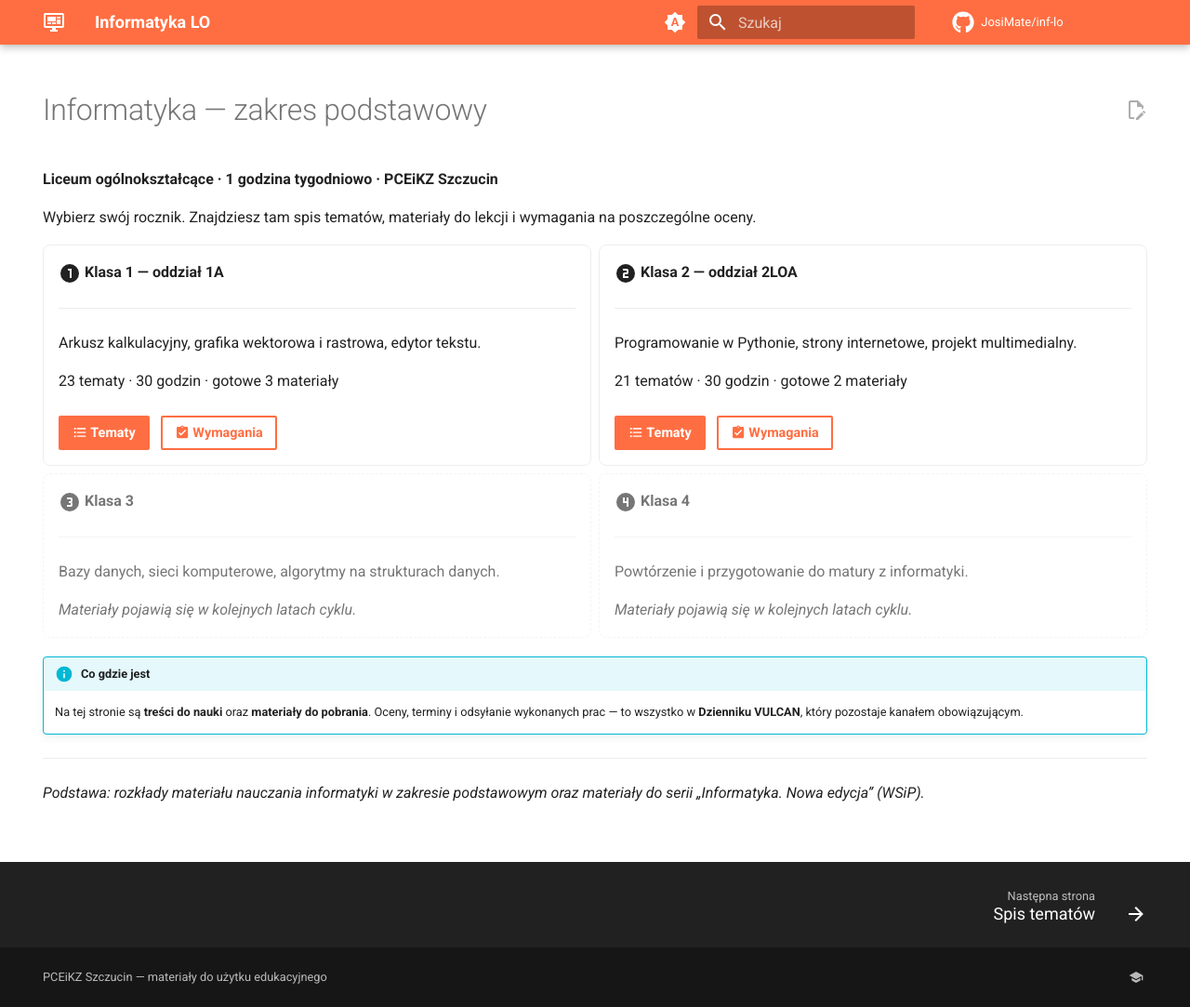
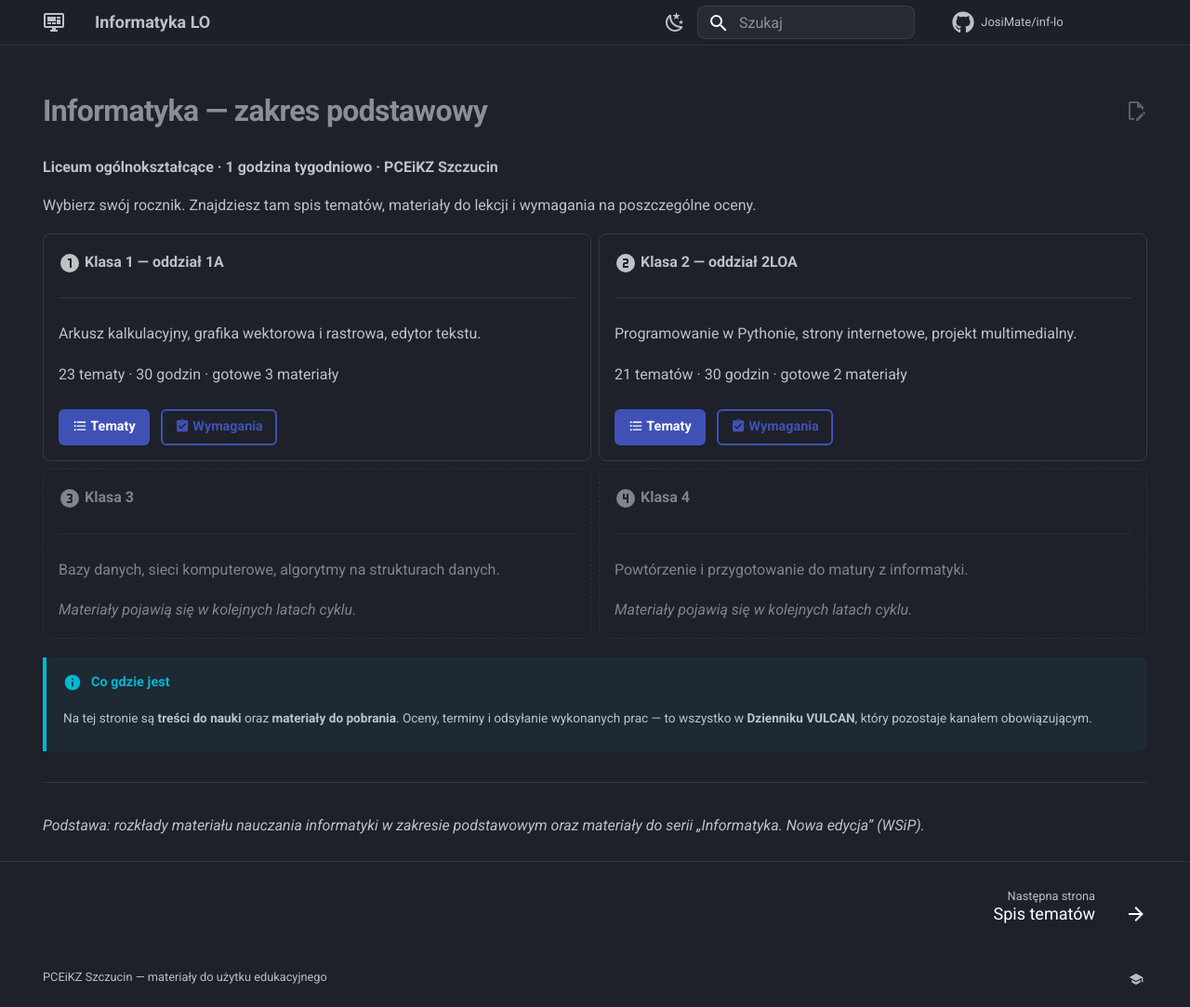
Before and after one commit to JosiMate/inf-lo, an MkDocs documentation site: the page built from docs/index.md, in a window 1280 px wide and 1083 px high. Shown: the whole window at 93% size. Built offline with MkDocs 1.6.1 and Material for MkDocs 9.7.7, drawn with Linux system fonts in a browser that asks for light colours; comment, search, counter and statistics services are not loaded.

Commit message:
change style

```diff
--- /dev/null
+++ b/docs/stylesheets/extra.css
@@ -0,0 +1,486 @@
+/* ═══════════════════════════════════════════════════════════════════════════
+   Warstwa wyglądu — odświeżenie interfejsu serwisów z materiałami.
+
+   Ten plik odpowiada wyłącznie za wygląd powłoki dokumentacji: ramki callout,
+   nagłówek, obie nawigacje i typografię. Style elementów interaktywnych
+   (karta pracy, quizy, pasek postępu, kafelki, tabele spisu tematów) zostają
+   w assets/extra.css — te dwa pliki celowo się nie przenikają.
+
+   Wszystko jest napisane na zmiennych motywu Material, więc działa w obu
+   schematach: slate (domyślny) i default. Nie ma tu ani jednego koloru
+   wpisanego na sztywno poza akcentami typów callout, które i tak pochodzą
+   z palety Material.
+
+   Kolejność w mkdocs.yml ma znaczenie — ten plik ładuje się jako drugi:
+       extra_css:
+         - assets/extra.css
+         - stylesheets/extra.css
+   ═══════════════════════════════════════════════════════════════════════════ */
+
+:root {
+  /* Promień zaokrągleń — jedna wartość na cały serwis, żeby karty, kafelki
+     i przyciski nie miały trzech różnych. */
+  --ui-promien: 0.4rem;
+  --ui-promien-maly: 0.3rem;
+  /* Szerokość paska akcentu przy callout — odpowiednik border-l-4. */
+  --ui-pasek: 0.2rem;
+  /* Krycie tła karty callout — kilka procent koloru typu domieszane do tła
+     strony. Tyle wystarczy, żeby karta była widoczna, a nie krzyczała. */
+  --ui-tlo-callout: 4.5%;
+}
+
+/* W ciemnym schemacie tło karty musi być odrobinę mocniejsze — na ciemnym
+   podłożu ta sama wartość alfa daje słabszy efekt niż na białym. */
+[data-md-color-scheme="slate"] {
+  --ui-tlo-callout: 6%;
+  /* Delikatniejsza linia rozdzielająca niż domyślna. */
+  --ui-linia: color-mix(in srgb, var(--md-default-fg-color) 12%, transparent);
+}
+
+[data-md-color-scheme="default"] {
+  --ui-linia: color-mix(in srgb, var(--md-default-fg-color) 10%, transparent);
+}
+
+/* ═══════════════════════════ 1. Karty callout ═══════════════════════════
+   Material domyślnie rysuje ramkę dookoła całej karty i dokłada cień.
+   Zostawiamy wyłącznie pasek po lewej — reszta karty opiera się na tle
+   w kolorze typu, rozcieńczonym do kilku procent. Prawe rogi zaokrąglone,
+   lewe płaskie, żeby pasek czytał się jako pasek, a nie jako obwódka. */
+
+.md-typeset .admonition,
+.md-typeset details {
+  /* akcent domyślny; poszczególne typy nadpisują go niżej */
+  --ui-akcent: #448aff;
+
+  border-width: 0 0 0 var(--ui-pasek);
+  border-style: solid;
+  border-color: var(--ui-akcent);
+  border-radius: 0 var(--ui-promien) var(--ui-promien) 0;
+
+  background-color: var(--md-default-bg-color); /* zapas, gdyby color-mix nie zadziałał */
+  background-color: color-mix(in srgb, var(--ui-akcent) var(--ui-tlo-callout), var(--md-default-bg-color));
+
+  box-shadow: none;
+  padding: 0 0.9rem 0.55rem;
+  margin: 1.5em 0;
+  font-size: 0.68rem;
+}
+
+/* Tytuł bez wypełnionego paska. Wypełnienie całej belki kolorem typu to
+   właśnie to, co sprawia, że domyślny callout wygląda ciężko — nowoczesne
+   dokumentacje (Starlight, Nextra) kolorują sam napis, a tło zostawiają
+   jednolite z kartą. */
+/* Selektor w formie :is(...) celowo — Material ustawia tło tytułu regułą
+   `.md-typeset :is(.success,.check,.done) > :is(.admonition-title,summary)`,
+   która ma wyższą swoistość niż zwykłe `.md-typeset .admonition-title`.
+   Żeby ją nadpisać, trzeba tej samej swoistości i późniejszej pozycji. */
+.md-typeset :is(.admonition, details) > :is(.admonition-title, summary) {
+  background-color: transparent;
+  border: 0;
+  border-radius: 0;
+  margin: 0;
+  padding-block: 0.75rem 0.15rem;
+  padding-inline: 1.5rem 0;
+  color: var(--ui-akcent);
+  font-weight: 700;
+  font-size: 0.72rem;
+  letter-spacing: 0.005em;
+}
+
+/* W jasnym schemacie czyste kolory akcentu bywają zbyt jasne na białym tle,
+   więc przyciemniamy je domieszką koloru tekstu. */
+[data-md-color-scheme="default"] .md-typeset :is(.admonition, details) > :is(.admonition-title, summary) {
+  color: color-mix(in srgb, var(--ui-akcent) 78%, var(--md-default-fg-color));
+}
+
+/* Ikona typu — Material rysuje ją jako maskę w ::before. Wystarczy przesunąć
+   ją do nowego paddingu. */
+[dir="ltr"] .md-typeset :is(.admonition, details) > :is(.admonition-title, summary),
+[dir="rtl"] .md-typeset :is(.admonition, details) > :is(.admonition-title, summary) {
+  border-left-width: 0;
+  padding-inline: 1.5rem 0;
+}
+
+.md-typeset :is(.admonition, details) > :is(.admonition-title, summary)::before {
+  inset-inline-start: 0;
+  top: 0.85rem;
+}
+
+/* Strzałka rozwijania w <details> — wyrównanie do nowego paddingu. */
+.md-typeset details > summary::after {
+  inset-inline-end: 0.7rem;
+}
+
+/* ─── akcenty poszczególnych typów (kolory z palety Material) ─── */
+.md-typeset .note        { --ui-akcent: #448aff; }
+.md-typeset .abstract,
+.md-typeset .summary,
+.md-typeset .tldr        { --ui-akcent: #00b0ff; }
+.md-typeset .info,
+.md-typeset .todo        { --ui-akcent: #00b8d4; }
+.md-typeset .tip,
+.md-typeset .hint,
+.md-typeset .important   { --ui-akcent: #00bfa5; }
+.md-typeset .success,
+.md-typeset .check,
+.md-typeset .done        { --ui-akcent: #00c853; }
+.md-typeset .question,
+.md-typeset .help,
+.md-typeset .faq         { --ui-akcent: #64dd17; }
+.md-typeset .warning,
+.md-typeset .caution,
+.md-typeset .attention   { --ui-akcent: #ff9100; }
+.md-typeset .failure,
+.md-typeset .fail,
+.md-typeset .missing     { --ui-akcent: #ff5252; }
+.md-typeset .danger,
+.md-typeset .error       { --ui-akcent: #ff1744; }
+.md-typeset .bug         { --ui-akcent: #f50057; }
+.md-typeset .example     { --ui-akcent: #7c4dff; }
+.md-typeset .quote,
+.md-typeset .cite        { --ui-akcent: #9e9e9e; }
+
+/* ─── typografia wewnątrz callout ───
+   To była najciaśniejsza część strony: cele lekcji i wymagania to listy po
+   kilkanaście pozycji, czytane w całości. Rozluźniamy interlinię i odstępy. */
+
+.md-typeset .admonition > *:not(.admonition-title),
+.md-typeset details > *:not(summary) {
+  line-height: 1.75;
+}
+
+.md-typeset .admonition > *:first-of-type:not(.admonition-title),
+.md-typeset details > *:first-of-type:not(summary) {
+  margin-top: 0.55em;
+}
+
+.md-typeset .admonition ul,
+.md-typeset .admonition ol,
+.md-typeset details ul,
+.md-typeset details ol {
+  margin-block: 0.7em;
+}
+
+.md-typeset .admonition li,
+.md-typeset details li {
+  margin-block: 0.45em;
+  line-height: 1.7;
+  padding-inline-start: 0.15em;
+}
+
+.md-typeset .admonition li > p,
+.md-typeset details li > p {
+  margin-block: 0.2em;
+}
+
+/* Zagnieżdżony blok kodu w callout nie powinien mieć własnego tła, które
+   walczy z tłem karty. */
+.md-typeset .admonition .highlight > pre,
+.md-typeset details .highlight > pre {
+  border-radius: var(--ui-promien-maly);
+}
+
+/* ═════════════════════ 2. Nagłówek — przeszklony pasek ═════════════════════
+   Domyślnie nagłówek jest w kolorze primary i odcina się od reszty strony.
+   Zamiast tego: kolor tła strony z lekką przezroczystością, rozmycie tego,
+   co pod nim przewija, i jedna cienka linia u dołu. */
+
+.md-header {
+  background-color: var(--md-default-bg-color); /* zapas bez przezroczystości */
+  background-color: color-mix(in srgb, var(--md-default-bg-color) 86%, transparent);
+  color: var(--md-default-fg-color);
+  border-bottom: 1px solid var(--ui-linia);
+  box-shadow: none;
+  backdrop-filter: blur(12px) saturate(160%);
+  -webkit-backdrop-filter: blur(12px) saturate(160%);
+}
+
+/* Przeglądarki bez backdrop-filter dostają pasek nieprzezroczysty — bez tego
+   tekst przewijałby się widoczny przez nagłówek. */
+@supports not ((backdrop-filter: blur(1px)) or (-webkit-backdrop-filter: blur(1px))) {
+  .md-header { background-color: var(--md-default-bg-color); }
+}
+
+.md-header__title,
+.md-header__topic,
+.md-header__button,
+.md-header__source {
+  color: var(--md-default-fg-color);
+}
+
+.md-header__button:hover,
+.md-header__source:hover {
+  opacity: 1;
+  color: var(--md-typeset-a-color);
+}
+
+/* Pole wyszukiwania: zamiast półprzezroczystej bieli — subtelna płytka
+   w kolorze tekstu, zaokrąglona jak reszta interfejsu. */
+.md-search__form {
+  background-color: color-mix(in srgb, var(--md-default-fg-color) 6%, transparent);
+  border: 1px solid var(--ui-linia);
+  border-radius: var(--ui-promien);
+  box-shadow: none;
+  transition: background-color 150ms, border-color 150ms;
+}
+
+.md-search__form:hover,
+[data-md-toggle="search"]:checked ~ .md-header .md-search__form {
+  background-color: color-mix(in srgb, var(--md-default-fg-color) 10%, transparent);
+  border-color: color-mix(in srgb, var(--md-typeset-a-color) 45%, transparent);
+}
+
+.md-search__input,
+.md-search__icon {
+  color: var(--md-default-fg-color);
+}
+
+.md-search__input::placeholder {
+  color: var(--md-default-fg-color--light);
+}
+
+/* Panel wyników — dopasowany promień i brak twardego cienia. */
+.md-search__output {
+  border-radius: 0 0 var(--ui-promien) var(--ui-promien);
+}
+
+/* ═════════════════════ 3. Lewa nawigacja — pigułki ═════════════════════ */
+
+.md-sidebar--primary .md-nav__link {
+  border-radius: var(--ui-promien-maly);
+  padding: 0.28rem 0.5rem;
+  margin-inline: -0.5rem;
+  transition: background-color 120ms, color 120ms;
+}
+
+.md-sidebar--primary .md-nav__link:hover {
+  background-color: color-mix(in srgb, var(--md-default-fg-color) 6%, transparent);
+  color: var(--md-default-fg-color);
+}
+
+.md-sidebar--primary .md-nav__link--active,
+.md-sidebar--primary .md-nav__link--active:hover {
+  background-color: color-mix(in srgb, var(--md-typeset-a-color) 15%, transparent);
+  color: var(--md-typeset-a-color);
+  font-weight: 600;
+}
+
+/* Nagłówki sekcji w lewej nawigacji: mniejsze, rozstrzelone, przygaszone —
+   mają porządkować, a nie konkurować z pozycjami. */
+.md-sidebar--primary .md-nav__title {
+  font-size: 0.63rem;
+  letter-spacing: 0.09em;
+  text-transform: uppercase;
+  color: var(--md-default-fg-color--light);
+  padding-inline: 0;
+}
+
+.md-sidebar--primary label.md-nav__title {
+  text-transform: none;
+  letter-spacing: 0;
+  font-size: 0.8rem;
+}
+
+/* ═════════════════════ 4. Prawy spis treści (scrollspy) ═════════════════════
+   Mniejszy stopień pisma i przygaszony kolor, ale aktywna pozycja wyraźnie
+   się wyróżnia: kolor akcentu, pogrubienie i pionowa kreska na szynie. */
+
+.md-sidebar--secondary .md-nav__title {
+  /* Material dokłada tu cień przy przewijaniu — przy tak lekkim nagłówku
+     wygląda on jak przypadkowa kreska, więc go zdejmujemy. */
+  box-shadow: none !important;
+  background-color: transparent;
+  font-size: 0.62rem;
+  letter-spacing: 0.09em;
+  text-transform: uppercase;
+  color: var(--md-default-fg-color--light);
+  margin-bottom: 0.3rem;
+}
+
+.md-sidebar--secondary .md-nav__list {
+  border-inline-start: 1px solid var(--ui-linia);
+}
+
+.md-sidebar--secondary .md-nav__item {
+  padding-inline-start: 0;
+}
+
+.md-sidebar--secondary .md-nav__link {
+  font-size: 0.66rem;
+  line-height: 1.55;
+  color: var(--md-default-fg-color--light);
+  padding-block: 0.22rem;
+  padding-inline-start: 0.7rem;
+  margin-inline-start: -1px;
+  border-inline-start: 2px solid transparent;
+  transition: color 120ms, border-color 120ms;
+}
+
+.md-sidebar--secondary .md-nav__link:hover {
+  color: var(--md-default-fg-color);
+  border-inline-start-color: color-mix(in srgb, var(--md-typeset-a-color) 40%, transparent);
+}
+
+.md-sidebar--secondary .md-nav__link--active,
+.md-sidebar--secondary .md-nav__link--active:hover {
+  color: var(--md-typeset-a-color);
+  font-weight: 600;
+  border-inline-start-color: var(--md-typeset-a-color);
+}
+
+/* Zagnieżdżone poziomy spisu — własna szyna zamiast dosuwania paddingiem. */
+.md-sidebar--secondary .md-nav .md-nav__list {
+  margin-inline-start: 0.55rem;
+}
+
+.md-sidebar--secondary .md-nav .md-nav__link {
+  padding-inline-start: 0.7rem;
+  font-size: 0.63rem;
+}
+
+/* ═════════════════════ 5. Typografia treści ═════════════════════
+   Domyślne odstępy Material są ciasne przy dłuższych materiałach czytanych
+   w całości. Rozluźniamy wiersz i wyraźniej oddzielamy sekcje od siebie. */
+
+.md-typeset {
+  line-height: 1.72;
+}
+
+.md-typeset h2 {
+  margin-top: 2.2em;
+  margin-bottom: 0.8em;
+  font-weight: 700;
+  letter-spacing: -0.01em;
+  padding-bottom: 0.35em;
+  border-bottom: 1px solid var(--ui-linia);
+}
+
+.md-typeset h3 {
+  margin-top: 1.8em;
+  font-weight: 600;
+  letter-spacing: -0.005em;
+}
+
+.md-typeset h1 {
+  font-weight: 700;
+  letter-spacing: -0.02em;
+  margin-bottom: 0.8em;
+}
+
+.md-typeset p,
+.md-typeset ul,
+.md-typeset ol {
+  margin-block: 0.85em;
+}
+
+.md-typeset li {
+  margin-block: 0.35em;
+}
+
+.md-typeset li > ul,
+.md-typeset li > ol {
+  margin-block: 0.35em;
+}
+
+/* Tabele: bez ciężkiej ramki dookoła, z liniami tylko między wierszami. */
+.md-typeset table:not([class]) {
+  border: 1px solid var(--ui-linia);
+  border-radius: var(--ui-promien);
+  box-shadow: none;
+  font-size: 0.68rem;
+}
+
+.md-typeset table:not([class]) th {
+  background-color: color-mix(in srgb, var(--md-default-fg-color) 5%, transparent);
+  font-weight: 600;
+}
+
+.md-typeset table:not([class]) td {
+  border-top: 1px solid var(--ui-linia);
+}
+
+/* Cytat blokowy — pasek w kolorze akcentu zamiast szarej kreski. */
+.md-typeset blockquote {
+  border-inline-start: var(--ui-pasek) solid
+    color-mix(in srgb, var(--md-typeset-a-color) 55%, transparent);
+  color: var(--md-default-fg-color--light);
+  padding-inline-start: 0.9rem;
+}
+
+/* Kod: dopasowany promień i tło o jeden stopień odsunięte od tła strony. */
+.md-typeset code {
+  border-radius: var(--ui-promien-maly);
+  padding: 0.1em 0.35em;
+}
+
+.md-typeset pre > code,
+.md-typeset .highlight {
+  border-radius: var(--ui-promien);
+}
+
+/* Zakładki (pymdownx.tabbed, alternate_style) — podkreślenie zamiast ramki. */
+.md-typeset .tabbed-labels > label {
+  font-weight: 600;
+  font-size: 0.68rem;
+}
+
+.md-typeset .tabbed-set {
+  border-radius: var(--ui-promien);
+}
+
+/* Poziome linie rozdzielające — subtelniejsze niż domyślne. */
+.md-typeset hr {
+  border-bottom: 1px solid var(--ui-linia);
+  margin: 2em 0;
+}
+
+/* Przyciski .md-button — spójny promień z resztą interfejsu. */
+.md-typeset .md-button {
+  border-radius: var(--ui-promien-maly);
+  font-weight: 600;
+}
+
+/* Stopka: bez wyróżnionego tła, tylko linia u góry. */
+.md-footer {
+  background-color: transparent;
+  border-top: 1px solid var(--ui-linia);
+}
+
+.md-footer-meta {
+  background-color: transparent;
+}
+
+.md-footer__link:hover {
+  opacity: 1;
+  color: var(--md-typeset-a-color);
+}
+
+/* ═════════════════════ 6. Drobiazgi ═════════════════════ */
+
+/* Pasek przewijania w ciemnym schemacie — domyślny bywa jaskrawy. */
+[data-md-color-scheme="slate"] * {
+  scrollbar-color: color-mix(in srgb, var(--md-default-fg-color) 22%, transparent) transparent;
+  scrollbar-width: thin;
+}
+
+/* Zakotwiczenie nagłówków (permalink „#") — widoczne dopiero przy najechaniu. */
+.md-typeset .headerlink {
+  opacity: 0;
+  transition: opacity 120ms;
+}
+
+.md-typeset :is(h1, h2, h3, h4, h5, h6):hover .headerlink,
+.md-typeset .headerlink:focus {
+  opacity: 0.55;
+}
+
+/* Wydruk: żadnych efektów szkła ani tła kart — oszczędzamy toner. */
+@media print {
+  .md-header { backdrop-filter: none; background: none; border: 0; }
+  .md-typeset .admonition,
+  .md-typeset details {
+    background: none;
+    border: 1px solid #999;
+    border-inline-start-width: var(--ui-pasek);
+  }
+}
--- a/mkdocs.yml
+++ b/mkdocs.yml
@@ -21,24 +21,25 @@ theme:
     repo: fontawesome/brands/github
   favicon: assets/favicon.png
   palette:
+    # Pierwszy wpis bez „media” jest motywem domyślnym — serwis otwiera się
+    # w ciemnym schemacie slate niezależnie od ustawień systemu. Przełącznik
+    # w nagłówku przechodzi kolejno: ciemny → jasny → zgodny z systemem.
+    - scheme: slate
+      primary: indigo
+      accent: indigo
+      toggle:
+        icon: material/weather-night
+        name: Przełącz na tryb jasny
+    - scheme: default
+      primary: indigo
+      accent: indigo
+      toggle:
+        icon: material/weather-sunny
+        name: Przełącz na tryb automatyczny
     - media: "(prefers-color-scheme)"
       toggle:
         icon: material/brightness-auto
-        name: Przełącz na tryb jasny
-    - media: "(prefers-color-scheme: light)"
-      scheme: default
-      primary: deep orange
-      accent: deep orange
-      toggle:
-        icon: material/brightness-7
         name: Przełącz na tryb ciemny
-    - media: "(prefers-color-scheme: dark)"
-      scheme: slate
-      primary: deep orange
-      accent: deep orange
-      toggle:
-        icon: material/brightness-4
-        name: Przełącz na tryb automatyczny
   features:
     - navigation.instant
     - navigation.instant.progress
@@ -55,7 +56,10 @@ theme:
     - content.tooltips
 
 extra_css:
+  # Kolejność ma znaczenie: najpierw style elementów interaktywnych,
+  # potem warstwa wyglądu powłoki dokumentacji.
   - assets/extra.css
+  - stylesheets/extra.css
 
 extra_javascript:
   # docx.umd.js celowo NIE jest tu wymieniony — karta.js doczyta go dopiero
```
